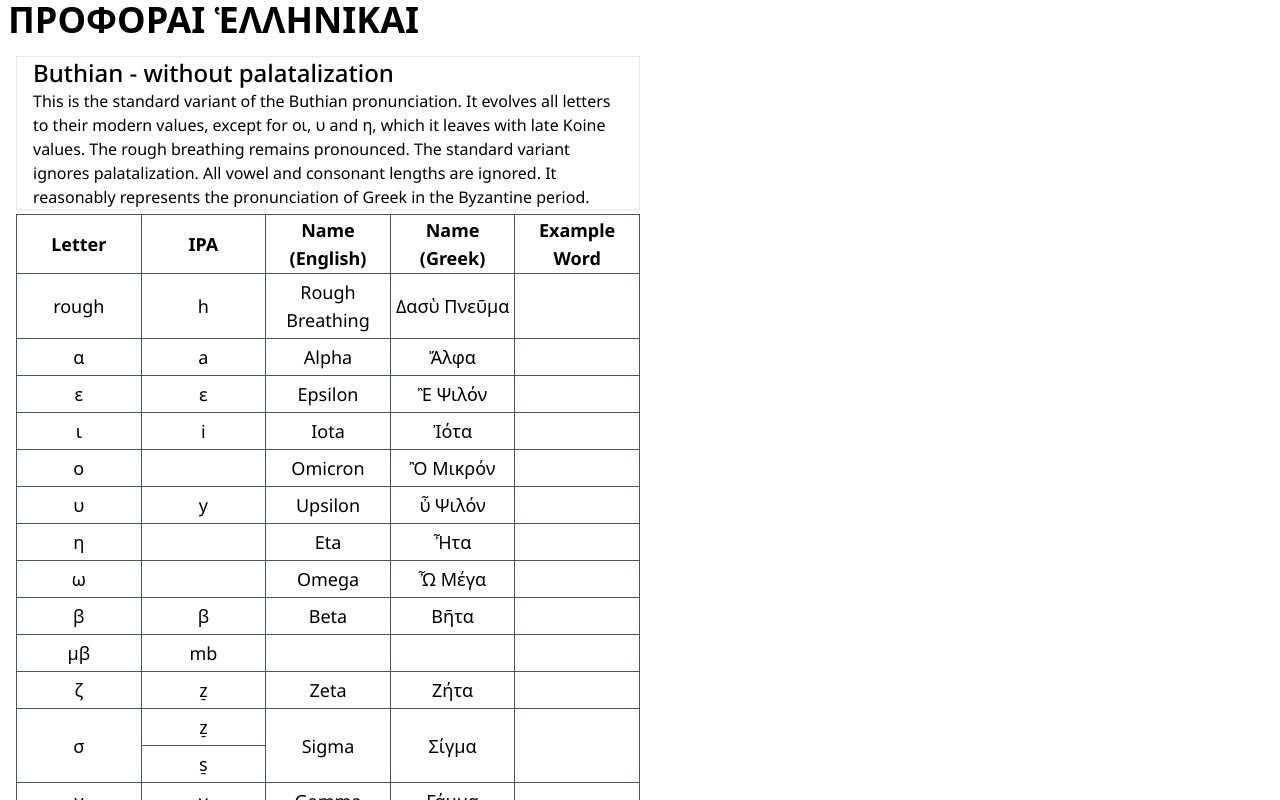
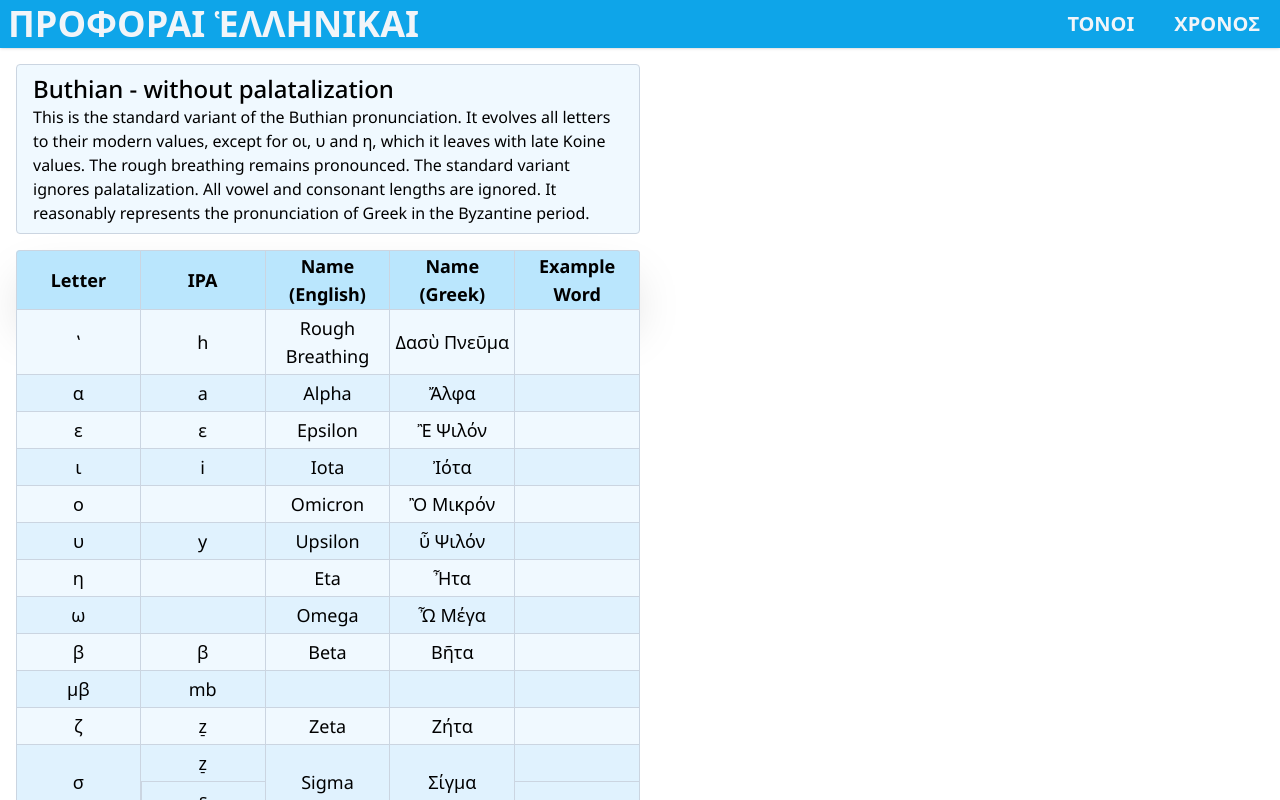
Before and after one commit to obsgolem/Prophora, a SvelteKit app: page /pronunciation/buthian in a window 1280 px wide. Shown: the top 800 px of the page. Built offline with nearby package versions, Linux system fonts and the light colour scheme.

Commit message:
Finished styling for the night.

```diff
--- a/data.json
+++ b/data.json
@@ -9,7 +9,7 @@
             ],
             "desc": "This is the pronunciation at the end of the Attic period and the beginning of the Koine period. Compared to earlier Attic, it had lost the pronunciation of the long diphthongs. It preserves aspirates and gemination.",
             "pronunciation": {
-                "rough": {
+                "\u0314": {
                     "ipa": "h"
                 },
                 "α": {
@@ -43,13 +43,13 @@
                     "ipa": ""
                 },
                 "σ": {
-                    "ipa": [
+                    "contextSensitive": [
                         {
-                            "value": "z̠",
+                            "ipa": "z̠",
                             "desc": "before a voiced consonant"
                         },
                         {
-                            "value": "s̠",
+                            "ipa": "s̠",
                             "desc": "before a voiceless consonant"
                         }
                     ]
@@ -91,13 +91,13 @@
                     "ipa": ""
                 },
                 "ρ": {
-                    "ipa": [
+                    "contextSensitive": [
                         {
-                            "value": "r̥",
+                            "ipa": "r̥",
                             "desc": "before/after consonant"
                         },
                         {
-                            "value": "ɾ",
+                            "ipa": "ɾ",
                             "desc": "between vowels"
                         }
                     ]
@@ -148,8 +148,9 @@
             ],
             "desc": "This variant of the Lucian pronunciation is intended to represent a roughly 2nd century A.D. pronunciation of greek. It notably preserves phonemic vowel and consonant length, takes the aspirates to their modern values, and leaves most vowels and diphthongs at various intermediate points.",
             "pronunciation": {
-                "rough": {
-                    "ipa": "h"
+                "\u0314": {
+                    "ipa": "h",
+                    "example": "ἵππος"
                 },
                 "α": {
                     "ipa": "a"
@@ -182,37 +183,43 @@
                     "ipa": "z̠ː"
                 },
                 "σ": {
-                    "ipa": [
+                    "contextSensitive": [
                         {
-                            "value": "z̠",
+                            "ipa": "z̠",
+                            "example": "κόσμος",
                             "desc": "before a voiced consonant"
                         },
                         {
-                            "value": "s̠",
-                            "desc": "before a voiceless consonant"
+                            "ipa": "s̠",
+                            "example": "ἐστιν",
+                            "desc": "before a voiceless consonant or a vowel"
                         }
                     ]
                 },
                 "γ": {
-                    "ipa": [
+                    "contextSensitive": [
                         {
-                            "value": "ɣ",
+                            "ipa": "ɣ",
+                            "example": "λόγος",
                             "desc": "before α, ο, ου (back vowels)"
                         },
                         {
-                            "value": "ʝ",
+                            "ipa": "ʝ",
+                            "example": "γῆ",
                             "desc": "before ι, υ, ε, η, αι, οι, υι (front vowels)"
                         }
                     ]
                 },
                 "γγ": {
-                    "ipa": [
+                    "contextSensitive": [
                         {
-                            "value": "ŋg",
+                            "ipa": "ŋg",
+                            "example": "",
                             "desc": "before α, ο, ου (back vowels)"
                         },
                         {
-                            "value": "ɲɟ",
+                            "ipa": "ɲɟ",
+                            "example": "ἄγγελος",
                             "desc": "before ι, υ, ε, η, αι, οι, υι (front vowels)"
                         }
                     ]
@@ -224,25 +231,29 @@
                     "ipa": "nd"
                 },
                 "χ": {
-                    "ipa": [
+                    "contextSensitive": [
                         {
-                            "value": "x",
+                            "ipa": "x",
+                            "example": "χάρις",
                             "desc": "before α, ο, ου (back vowels)"
                         },
                         {
-                            "value": "ç",
+                            "ipa": "ç",
+                            "example": "χοῖρος",
                             "desc": "before ι, υ, ε, η, αι, οι, υι (front vowels)"
                         }
                     ]
                 },
                 "γχ": {
-                    "ipa": [
+                    "contextSensitive": [
                         {
-                            "value": "ŋx",
+                            "ipa": "ŋx",
+                            "example": "τυγχάνω",
                             "desc": "before α, ο, ου (back vowels)"
                         },
                         {
-                            "value": "ɲç",
+                            "ipa": "ɲç",
+                            "example": "λελόγχῃς",
                             "desc": "before ι, υ, ε, η, αι, οι, υι (front vowels)"
                         }
                     ]
@@ -254,25 +265,29 @@
                     "ipa": "ɸ"
                 },
                 "κ": {
-                    "ipa": [
+                    "contextSensitive": [
                         {
-                            "value": "k",
+                            "ipa": "k",
+                            "example": "ἀκολουθῶ",
                             "desc": "before α, ο, ου (back vowels)"
                         },
                         {
-                            "value": "c",
+                            "ipa": "c",
+                            "example": "κύριος",
                             "desc": "before ι, υ, ε, η, αι, οι, υι (front vowels)"
                         }
                     ]
                 },
                 "γκ": {
-                    "ipa": [
+                    "contextSensitive": [
                         {
-                            "value": "ŋk",
+                            "ipa": "ŋk",
+                            "example": "ἤνεγκα",
                             "desc": "before α, ο, ου (back vowels)"
                         },
                         {
-                            "value": "ɲc",
+                            "ipa": "ɲc",
+                            "example": "ἀνάγκη",
                             "desc": "before ι, υ, ε, η, αι, οι, υι (front vowels)"
                         }
                     ]
@@ -284,13 +299,15 @@
                     "ipa": "p"
                 },
                 "ρ": {
-                    "ipa": [
+                    "contextSensitive": [
                         {
-                            "value": "r̥",
-                            "desc": "before/after consonant"
+                            "ipa": "r̥",
+                            "example": "πρός",
+                            "desc": "before/after consonant, or at the beginning of a word"
                         },
                         {
-                            "value": "ɾ",
+                            "ipa": "ɾ",
+                            "example": "ἐρωτῶ",
                             "desc": "between vowels"
                         }
                     ]
@@ -311,25 +328,29 @@
                     "ipa": "n"
                 },
                 "αυ": {
-                    "ipa": [
+                    "contextSensitive": [
                         {
-                            "value": "aβʷ",
+                            "ipa": "aβʷ",
+                            "example": "αὔλιον",
                             "desc": "before a voiced consonant"
                         },
                         {
-                            "value": "aɸʷ",
+                            "ipa": "aɸʷ",
+                            "example": "αὐτός",
                             "desc": "before a voiceless consonant"
                         }
                     ]
                 },
                 "ευ": {
-                    "ipa": [
+                    "contextSensitive": [
                         {
-                            "value": "e̞βʷ",
-                            "desc": "before a voiced consonant"
+                            "ipa": "e̞βʷ",
+                            "example": "εὐλογῶ",
+                            "desc": "before a voiced consonant or a vowel"
                         },
                         {
-                            "value": "aɸʷ",
+                            "ipa": "e̞ɸʷ",
+                            "example": "εὐτυχής",
                             "desc": "before a voiceless consonant"
                         }
                     ]
@@ -359,7 +380,7 @@
             ],
             "desc": "This is the standard variant of the Buthian pronunciation. It evolves all letters to their modern values, except for οι, υ and η, which it leaves with late Koine values. The rough breathing remains pronounced. The standard variant ignores palatalization. All vowel and consonant lengths are ignored. It reasonably represents the pronunciation of Greek in the Byzantine period.",
             "pronunciation": {
-                "rough": {
+                "\u0314": {
                     "ipa": "h"
                 },
                 "α": {
@@ -393,13 +414,13 @@
                     "ipa": "z̠"
                 },
                 "σ": {
-                    "ipa": [
+                    "contextSensitive": [
                         {
-                            "value": "z̠",
+                            "ipa": "z̠",
                             "desc": "before a voiced consonant"
                         },
                         {
-                            "value": "s̠",
+                            "ipa": "s̠",
                             "desc": "before a voiceless consonant"
                         }
                     ]
@@ -441,13 +462,13 @@
                     "ipa": "p"
                 },
                 "ρ": {
-                    "ipa": [
+                    "contextSensitive": [
                         {
-                            "value": "r",
+                            "ipa": "r",
                             "desc": "before/after consonant"
                         },
                         {
-                            "value": "ɾ",
+                            "ipa": "ɾ",
                             "desc": "between vowels"
                         }
                     ]
@@ -468,25 +489,25 @@
                     "ipa": "n"
                 },
                 "αυ": {
-                    "ipa": [
+                    "contextSensitive": [
                         {
-                            "value": "",
+                            "ipa": "",
                             "desc": "before a voiced consonant"
                         },
                         {
-                            "value": "",
+                            "ipa": "",
                             "desc": "before a voiceless consonant"
                         }
                     ]
                 },
                 "ευ": {
-                    "ipa": [
+                    "contextSensitive": [
                         {
-                            "value": "",
+                            "ipa": "",
                             "desc": "before a voiced consonant"
                         },
                         {
-                            "value": "",
+                            "ipa": "",
                             "desc": "before a voiceless consonant"
                         }
                     ]
@@ -530,7 +551,7 @@
             ],
             "desc": "This is the pronunciation of classical Attic created by Erasmus. This pronunciation is essentially the same as the modern Classical Attic reconstruction, with the only major error being the pronunciation of ει. The value given by Erasmus is significantly more conservative than even the Classical Attic value, likely predating 700 B.C.. The name Erasmian is often used incorrectly to represent a pronunciation system that roughly follows the speakers native phonology. For an example of such a system, see the US Conventional system.",
             "pronunciation": {
-                "rough": {
+                "\u0314": {
                     "ipa": "h"
                 },
                 "α": {
@@ -564,13 +585,13 @@
                     "ipa": ""
                 },
                 "σ": {
-                    "ipa": [
+                    "contextSensitive": [
                         {
-                            "value": "z̠",
+                            "ipa": "z̠",
                             "desc": "before a voiced consonant"
                         },
                         {
-                            "value": "s̠",
+                            "ipa": "s̠",
                             "desc": "before a voiceless consonant"
                         }
                     ]
@@ -660,7 +681,7 @@
             ],
             "desc": "This is a version of the Erasmian pronunciation modified to be easier for native English speakers to pronounce while still being more authentic and consistent than the US Conventional pronunciation. It fricativizes the aspirates, but does not palatalize them. It eliminates geminates and uses a stress accent, like US Conventional. This pronunciation claims to be accurate to the early Koine period.",
             "pronunciation": {
-                "rough": {
+                "\u0314": {
                     "ipa": "h"
                 },
                 "α": {
@@ -781,7 +802,7 @@
             ],
             "desc": "Many Seminaries in the US use a heavily modified version of Erasmian that avoids any sounds that are difficult for speakers of American English to produce. Additionally, English has many loanwords from Greek, meaning that English has its own pronunciation for certain words inherited from Greek. This system will often borrow those pronunciations back into the Greek pronunciation. This system is not coherent, and will vary wildly depending on the English accent of the speaker. The values given below are an attempt to give a rough idea of how this system works. This pronunciation evolves some aspirates to their modern values, but often deaspirates χ. It diphthongizes many monophthongs when US English would do the same. π, τ, χ, and κ are often aspirated at the start of words, as in English.",
             "pronunciation": {
-                "rough": {
+                "\u0314": {
                     "ipa": "h"
                 },
                 "α": {
@@ -812,25 +833,25 @@
                     "ipa": ""
                 },
                 "ζ": {
-                    "ipa": [
+                    "contextSensitive": [
                         {
-                            "value": "dz",
+                            "ipa": "dz",
                             "desc": "within a word, inconsistently"
                         },
                         {
-                            "value": "z",
+                            "ipa": "z",
                             "desc": "always at the beginning of a word, inconsistently within a word"
                         }
                     ]
                 },
                 "σ": {
-                    "ipa": [
+                    "contextSensitive": [
                         {
-                            "value": "z",
+                            "ipa": "z",
                             "desc": "z and s are allophones in English, and thus in this pronunciation. The value used will often be the same one used in English."
                         },
                         {
-                            "value": "s",
+                            "ipa": "s",
                             "desc": "z and s are allophones in English, and thus in this pronunciation. The value used will often be the same one used in English."
                         }
                     ]
--- a/letterMap.json
+++ b/letterMap.json
@@ -1,5 +1,5 @@
 {
-    "rough": {
+    "\u0314": {
         "english": "Rough Breathing",
         "greek": "Δασὺ Πνεῦμα"
     },
--- a/src/app.html
+++ b/src/app.html
@@ -15,8 +15,10 @@
 </head>
 
 <body data-sveltekit-preload-data="hover">
-	<header class="pl-2">
-		<h1 class="text-4xl font-semibold">ΠΡΟΦΟΡΑΙ ἙΛΛΗΝΙΚΑΙ</h1>
+	<header class="sticky top-0 pl-2 bg-sky-500 text-slate-100 shadow flex flex-row">
+		<h1 class="py-1 text-4xl font-semibold grow">ΠΡΟΦΟΡΑΙ ἙΛΛΗΝΙΚΑΙ</h1>
+		<a class="py-1 text-xl font-semibold flex items-center px-5 hover:bg-sky-600">ΤΟΝΟΙ</a>
+		<a class="py-1 text-xl font-semibold flex items-center px-5 hover:bg-sky-600">ΧΡΟΝΟΣ</a>
 	</header>
 	<div style="display: contents">%sveltekit.body%</div>
 </body>
--- a/src/lib/Row.svelte
+++ b/src/lib/Row.svelte
@@ -9,35 +9,47 @@
     let cclass: string;
     export { cclass as class };
 
+    export let rowClass: string;
+
     let nameData = letterMap[letter];
     let letterData = data.pronunciation[letter];
 </script>
 
-{#if Array.isArray(letterData.ipa)}
+<tbody class={rowClass}>
+    {#if letterData.contextSensitive}
         <tr>
-        <td rowspan={letterData.ipa.length} class={cclass}>
+            <td rowspan={letterData.contextSensitive.length} class={cclass}>
                 {letter}
             </td>
-        <td title={letterData.ipa[0].desc} class={cclass}>
-            {letterData.ipa[0].value}
+            <td title={letterData.contextSensitive[0].desc} class={cclass}>
+                {letterData.contextSensitive[0].ipa}
             </td>
             {#if nameData}
-            <td rowspan={letterData.ipa.length} class={cclass}>
+                <td rowspan={letterData.contextSensitive.length} class={cclass}>
                     {nameData.english}
                 </td>
-            <td rowspan={letterData.ipa.length} class={cclass}>
+                <td rowspan={letterData.contextSensitive.length} class={cclass}>
                     {nameData.greek}
                 </td>
             {:else}
-            <td rowspan={letterData.ipa.length} class={cclass}></td>
-            <td rowspan={letterData.ipa.length} class={cclass}></td>
+                <td rowspan={letterData.contextSensitive.length} class={cclass}
+                ></td>
+                <td rowspan={letterData.contextSensitive.length} class={cclass}
+                ></td>
             {/if}
-        <td rowspan={letterData.ipa.length} class={cclass}></td>
+            <td class={cclass}>
+                {letterData.contextSensitive[0].example
+                    ? letterData.contextSensitive[0].example
+                    : ""}
+            </td>
         </tr>
-    {#each letterData.ipa.slice(1) as ipa}
+        {#each letterData.contextSensitive.slice(1) as item}
             <tr>
-            <td title={ipa.desc} class={cclass}>
-                {ipa.value}
+                <td title={item.desc} class={cclass}>
+                    {item.ipa}
+                </td>
+                <td class={cclass}>
+                    {item.example ? item.example : ""}
                 </td>
             </tr>
         {/each}
@@ -52,6 +64,9 @@
                 <td class={cclass}></td>
                 <td class={cclass}></td>
             {/if}
-        <td class={cclass}></td>
+            <td class={cclass}
+                >{letterData.example ? letterData.example : ""}</td
+            >
         </tr>
     {/if}
+</tbody>
--- a/src/routes/pronunciation/[slug]/+page.svelte
+++ b/src/routes/pronunciation/[slug]/+page.svelte
@@ -4,37 +4,73 @@
     import Row from "$lib/Row.svelte";
 </script>
 
-<div class="w-1/2 pl-4 pt-4 space-y-1">
-    <div class="px-4 border text-pretty">
+<div class="w-1/2 pl-4 py-4 space-y-4">
+    <div
+        class="px-4 py-2 border text-pretty bg-sky-50 rounded border-slate-300"
+    >
         <h2 class="text-2xl font-medium">{data.name[0]}</h2>
         {data.desc}
     </div>
-    <table
-        class="text-lg w-full table-fixed border-collapse border border-slate-500"
-    >
-        <thead>
+    <table class="text-lg w-full table-fixed rounded-table border-slate-300">
+        <thead class="bg-sky-200 shadow-2xl">
             <tr>
-                <th class="text-center border border-slate-600">Letter</th>
-                <th class="text-center border border-slate-600">IPA</th>
-                <th class="text-center border border-slate-600"
-                    >Name (English)</th
-                >
-                <th class="text-center border border-slate-600">Name (Greek)</th
-                >
-                <th class="text-center border border-slate-600">Example Word</th
-                >
+                <th class="text-center border-slate-300">Letter</th>
+                <th class="text-center border-slate-300">IPA</th>
+                <th class="text-center border-slate-300">Name (English)</th>
+                <th class="text-center border-slate-300">Name (Greek)</th>
+                <th class="text-center border-slate-300">Example Word</th>
             </tr>
         </thead>
-        <tbody>
         {#if data.pronunciation}
             {#each Object.entries(data.pronunciation) as [letter, elem]}
                 <Row
                     {data}
                     {letter}
-                        class="py-1 text-center border border-slate-600"
+                    class="py-1 text-center border-slate-300 hover:bg-blue-200"
+                    rowClass="even:bg-sky-50 odd:bg-sky-100"
                 />
             {/each}
         {/if}
-        </tbody>
     </table>
 </div>
+
+<style lang="postcss">
+    :global(.rounded-table) {
+        @apply border-separate border-spacing-0;
+    }
+
+    :global(.rounded-table thead:first-child tr:first-child th) {
+        @apply border-t;
+    }
+
+    :global(.rounded-table tr th, .rounded-table tr td) {
+        @apply border-b border-r;
+    }
+
+    :global(
+            .rounded-table tr th:first-child,
+            .rounded-table tr td:first-child
+        ) {
+        @apply border-l;
+    }
+
+    /* top-left border-radius */
+    :global(.rounded-table thead:first-child tr:first-child th:first-child) {
+        @apply rounded-tl;
+    }
+
+    /* top-right border-radius */
+    :global(.rounded-table thead:first-child tr:first-child th:last-child) {
+        @apply rounded-tr;
+    }
+
+    /* bottom-left border-radius */
+    :global(.rounded-table tbody:last-child tr:last-child td:first-child) {
+        @apply rounded-bl;
+    }
+
+    /* bottom-right border-radius */
+    :global(.rounded-table tbody:last-child tr:last-child td:last-child) {
+        @apply rounded-br;
+    }
+</style>
```
Lines whose indentation alone changed are shown as unchanged.
